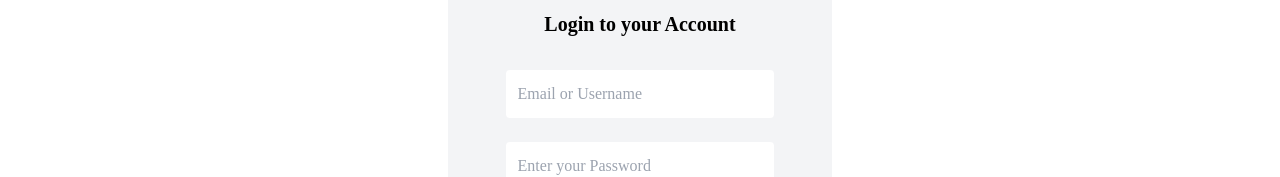
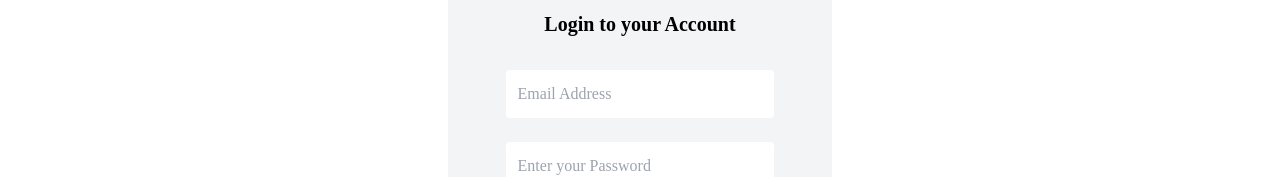
Before and after one commit to vinuthnanuthakki18/Foodapp, a React (Vite) app in the folder client/: page /login in a window 1280 px wide. Shown: the part 143-320 px from the top of the page. Built offline with nearby package versions, Linux system fonts and the light colour scheme; a web font is replaced by a local one.

Commit message:
Added new functionalities-client

```diff
--- a/client/src/components/Login.jsx
+++ b/client/src/components/Login.jsx
@@ -53,7 +53,7 @@ function Login() {
             <div className="signup-methods flex flex-col justify-center w-full max-w-[80%] gap-4 sm:gap-6 m-2 sm:m-4">
               <input
                 type="text"
-                placeholder="Email or Username"
+                placeholder="Email Address"
                 className="p-2 sm:p-3 rounded w-full text-sm sm:text-base"
                 onChange={(e) => setEmail(e.target.value)}
                 required
```
